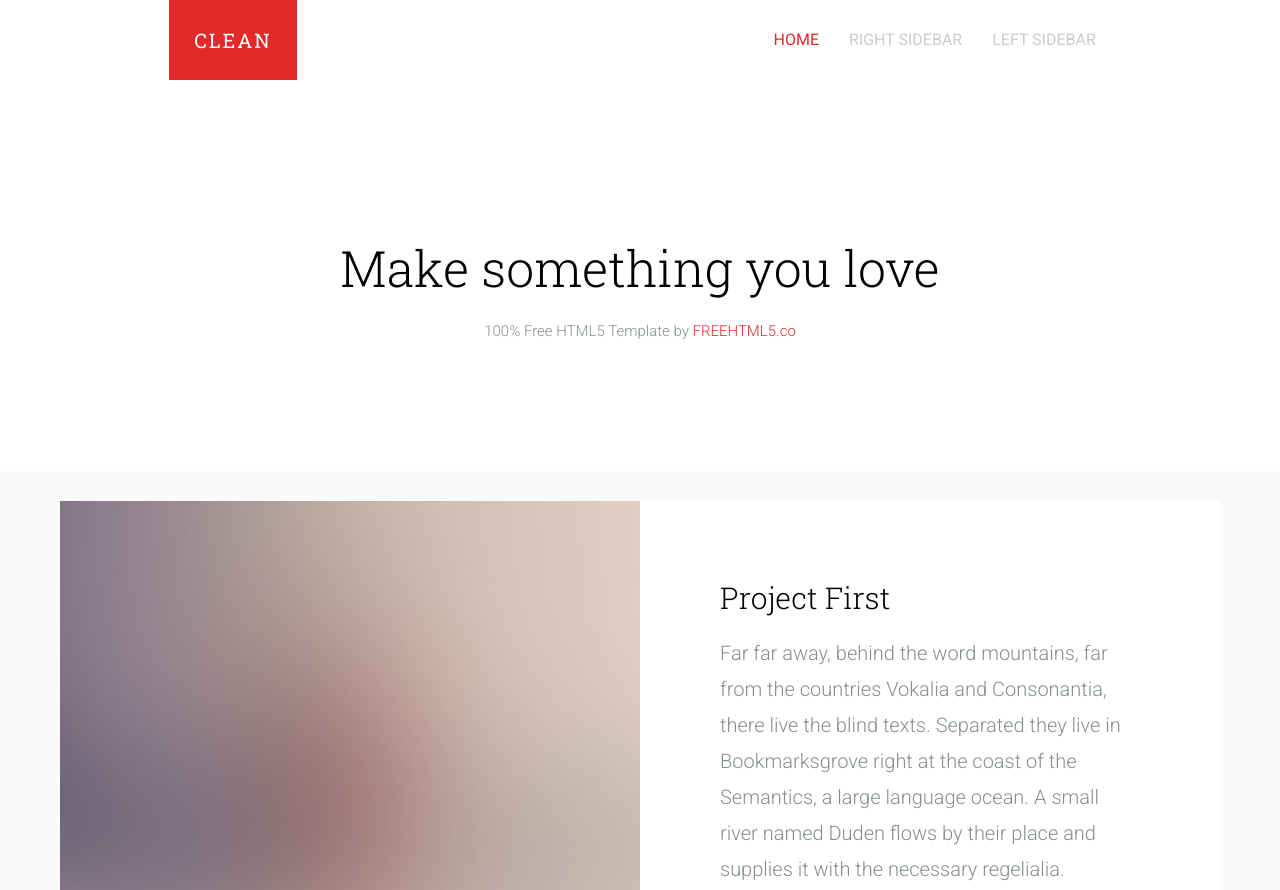
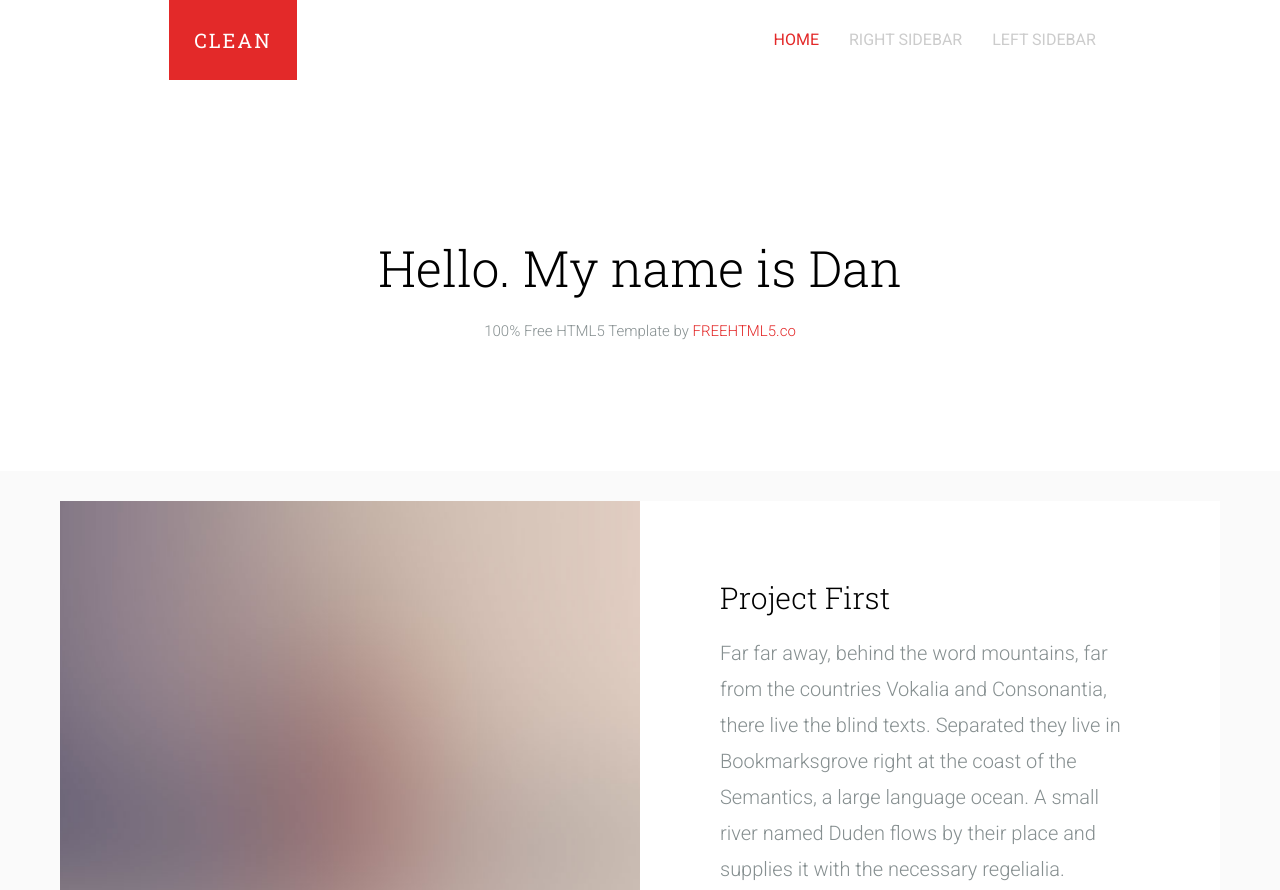
Before and after one commit to dan-mihalov/dan-mihalov.github.io, a plain HTML site: page index.html in a window 1280 px wide. Shown: the top 890 px of the page. Drawn offline with Linux system fonts and the light colour scheme; files whose address does not match are found by name.

Commit message:
changed title

```diff
--- a/index.html
+++ b/index.html
@@ -93,7 +93,7 @@
 			<div class="container">
 				<div class="row">
 					<div class="col-md-8 col-md-offset-2">
-						<h1 class="intro-lead">Make something you love</h1>
+						<h1 class="intro-lead">Hello. My name is Dan</h1>
 						<p class="">100% Free HTML5 Template by <a href="http://freehtml5.co/" target="_blank">FREEHTML5.co</a></p>
 					</div>
 				</div>
```
